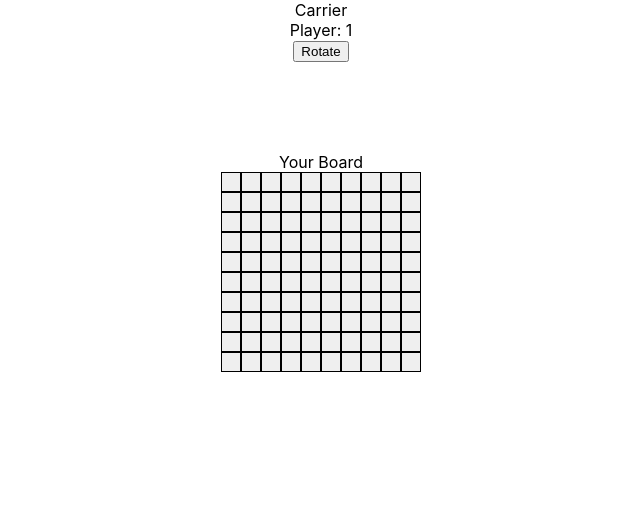
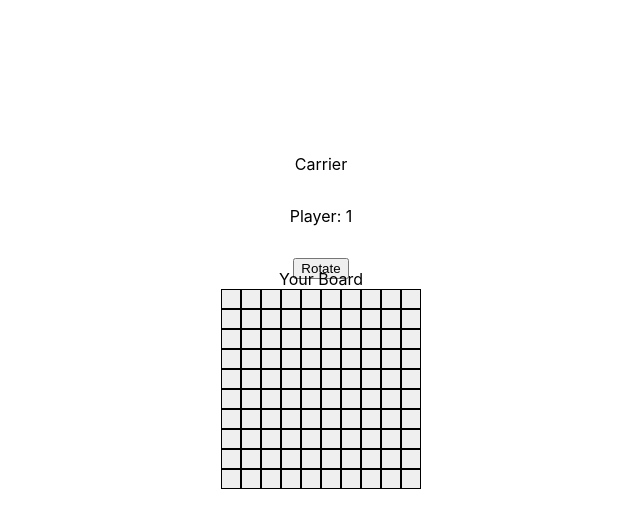
Before and after one commit to BenFin75/battleship, a React (Create React App) app: page / in a window 1280 px wide. Shown: the top 528 px of the page, without its empty margins (319-959 px from the left). Built offline with nearby package versions, Linux system fonts and the light colour scheme.

Commit message:
improved styling

```diff
--- a/src/index.css
+++ b/src/index.css
@@ -12,8 +12,24 @@ code {
     monospace;
 }
 
+.App {
+  min-height: 75vh;
+  display: flex;
+  flex-direction: column;
+  justify-content: center;
+  align-items: center;
+}
+
+.game {
+  margin-bottom: 80%;
+}
+
+.choices > * {
+  margin-top: 2rem;
+}
+
 .board-container {
-  height: 50vh;
+  height: 25vh;
   display: flex;
   justify-content: center;
   align-items: center;
```
